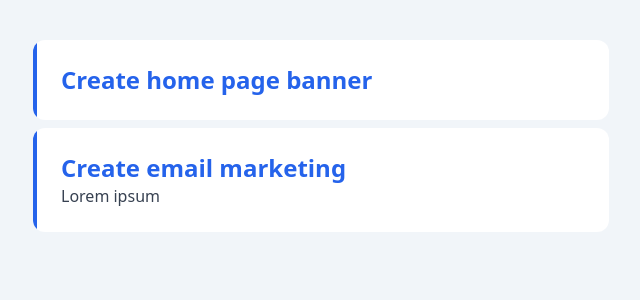
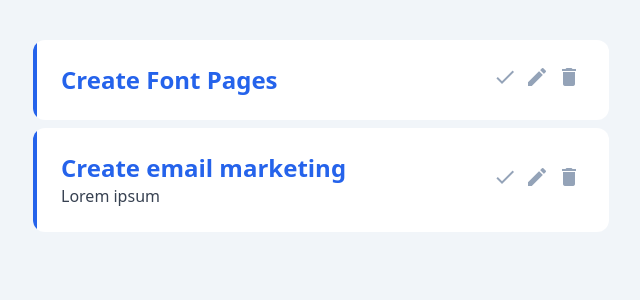
Before and after one commit to ajimsofwan/project-planner, a Vue app: page / in a window 1280 px wide. Both pictures are taken after a click on the element "Create email marketing". Shown: the top 300 px of the page, without its empty margins (319-959 px from the left). Built offline with nearby package versions, Linux system fonts and the light colour scheme; data requests are answered from the project's data file.

Commit message:
feat: delete project, add material icons

```diff
--- a/data/db.json
+++ b/data/db.json
@@ -2,7 +2,7 @@
   "projects": [
     {
       "id": 1,
-      "title": "Create home page banner",
+      "title": "Create Font Pages",
       "detail": "Lorem ipsum",
       "complete": false
     },
--- a/index.html
+++ b/index.html
@@ -5,6 +5,7 @@
   <meta charset="UTF-8" />
   <link rel="icon" type="image/svg+xml" href="/vite.svg" />
   <meta name="viewport" content="width=device-width, initial-scale=1.0" />
+  <link href="https://fonts.googleapis.com/icon?family=Material+Icons" rel="stylesheet">
   <title>Vite + Vue</title>
 </head>
 
--- a/src/components/SingleProject.vue
+++ b/src/components/SingleProject.vue
@@ -1,24 +1,48 @@
 <script setup>
 import { ref } from 'vue';
 
-defineProps(['project'])
+const props = defineProps(['project'])
 
-const showDetail = ref(false)
+const showDetails = ref(false)
+
+const emit = defineEmits(['update', 'delete'])
 
 function handleShow() {
-  showDetail.value = !showDetail.value
+  showDetails.value = !showDetails.value
 }
+
+const deleteProject = async () => {
+  try {
+    const response = await fetch('http://localhost:3000/projects/' + props.project.id, { method: 'DELETE' })
+    if (response.ok) {
+      emit('delete', props.project.id)
+    }
+  } catch (error) {
+    console.log(error.message)
+  }
+}
+
 </script>
 <template>
-  <div class="max-w-xl mx-auto mb-2 cursor-pointer group" @click="handleShow">
-    <div class="overflow-hidden bg-white rounded-xl group-hover:bg-blue-600 dark:bg-gray-800">
+  <div class="max-w-xl mx-auto mb-2 cursor-pointer group">
+    <div class="overflow-hidden bg-white rounded-xl hover:bg-slate-50 dark:hover:bg-slate-700 dark:bg-slate-800">
       <div class="flex">
-        <div class="flex-none w-1 bg-blue-600 group-hover:bg-blue-400"></div>
-        <div class="flex-1 px-6 py-6 text-left">
-          <h1 class="text-2xl font-bold text-blue-600 group-hover:text-white">{{ project.title }}</h1>
-          <div v-show="showDetail">
-            <p class="text-gray-700 group-hover:text-white dark:text-gray-300"><span>{{ project.detail }}</span>
-            </p>
+        <div class="flex-none w-1 bg-blue-600"></div>
+        <div class="flex items-center justify-between flex-1 px-6 py-6 text-left">
+          <div @click="handleShow">
+            <h1 class="text-2xl font-bold text-blue-600">{{ project.title }}
+            </h1>
+            <div v-show="showDetails">
+              <p class="text-gray-700 dark:text-gray-300"><span>{{ project.detail }}</span>
+              </p>
+            </div>
+          </div>
+          <div>
+            <span class="mx-1 material-icons text-slate-400 hover:text-slate-500 dark:hover:text-slate-300">done</span>
+            <span class="mx-1 material-icons text-slate-400 hover:text-slate-500 dark:hover:text-slate-300">edit</span>
+            <span @click="deleteProject"
+              class="mx-1 material-icons text-slate-400 hover:text-slate-500 dark:hover:text-slate-300">delete</span>
+
           </div>
         </div>
       </div>
--- a/src/views/Home.vue
+++ b/src/views/Home.vue
@@ -13,6 +13,11 @@ const getProjects = async () => {
   }
 }
 
+function handleDelete(id) {
+  projects.value = projects.value.filter((project) => {
+    return project.id !== id
+  })
+}
 
 onMounted(() => {
   getProjects()
@@ -21,7 +26,7 @@ onMounted(() => {
 <template>
   <div v-if="projects.length">
     <div v-for="project in projects" :key="project.id">
-      <SingleProject :project="project" />
+      <SingleProject :project="project" @delete="handleDelete" />
     </div>
   </div>
 </template>
```
